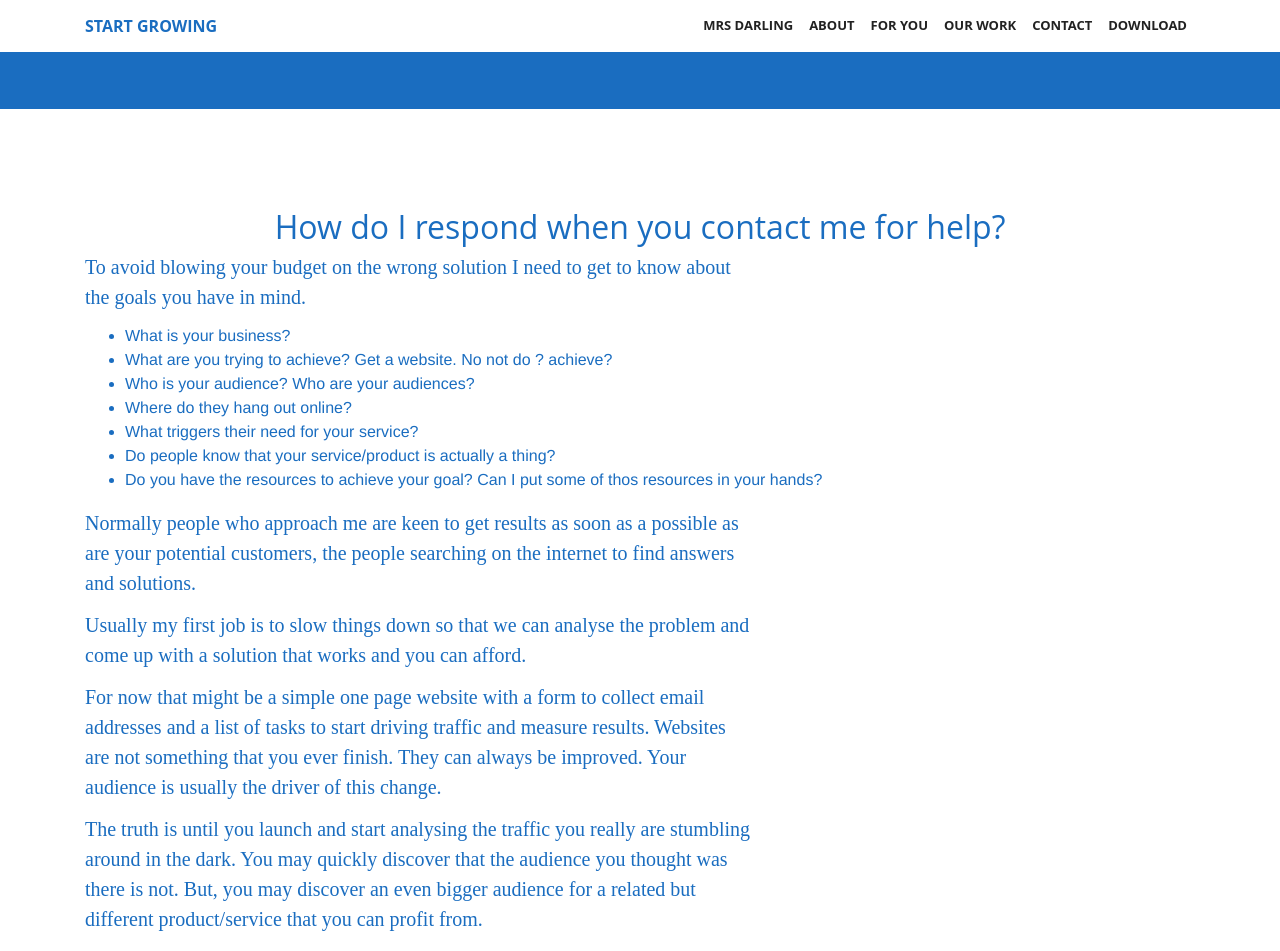
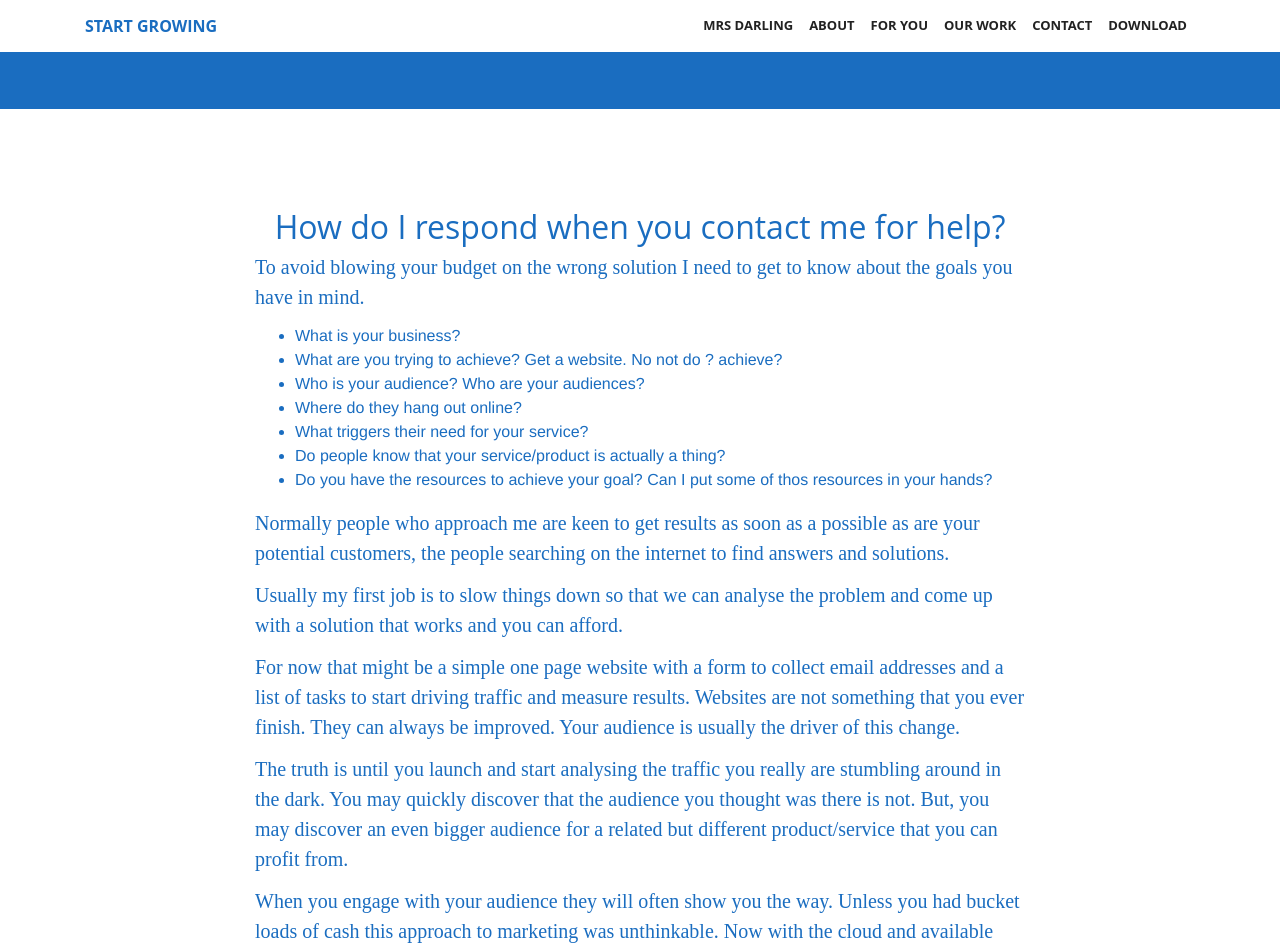
Before and after one commit to primertest-org/ADAADA, a Jekyll site: the page built from index.html, in a window 1280 px wide and 1400 px high, scrolled down 2009 px. Shown: the top 951 px of the window. Built offline with Jekyll 4.4.1, drawn with Linux system fonts in a browser that asks for light colours; some web fonts are replaced.

Commit message:
Updated '_sass/ethos.scss' via CloudCannon

```diff
--- a/_sass/ethos.scss
+++ b/_sass/ethos.scss
@@ -1,7 +1,11 @@
 #ethos {
     background-color: #fff;
     color: #1a6dc0;
-
+ @media (min-width:1200px) {
+ .container {
+  max-width:800px;
+ }
+}
 
   p {
     font-family: TimesNewRoman, 'Times New Roman', Times, Baskerville, Georgia, serif;
@@ -9,7 +13,6 @@
     font-weight: 100;
     margin-bottom: 12px;
     line-height: 1.5;
-    width: 60%;
   }
   h3{
       margin: 0 auto 1.2rem auto;
```
